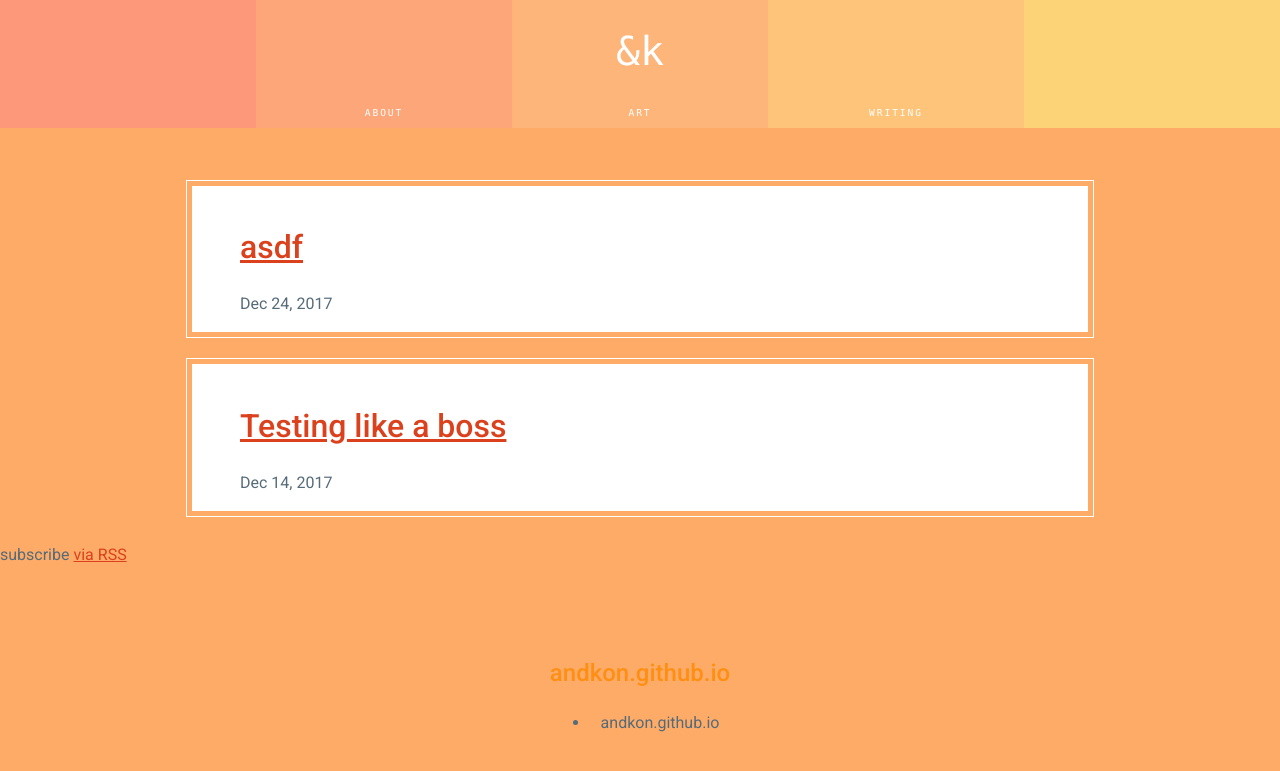
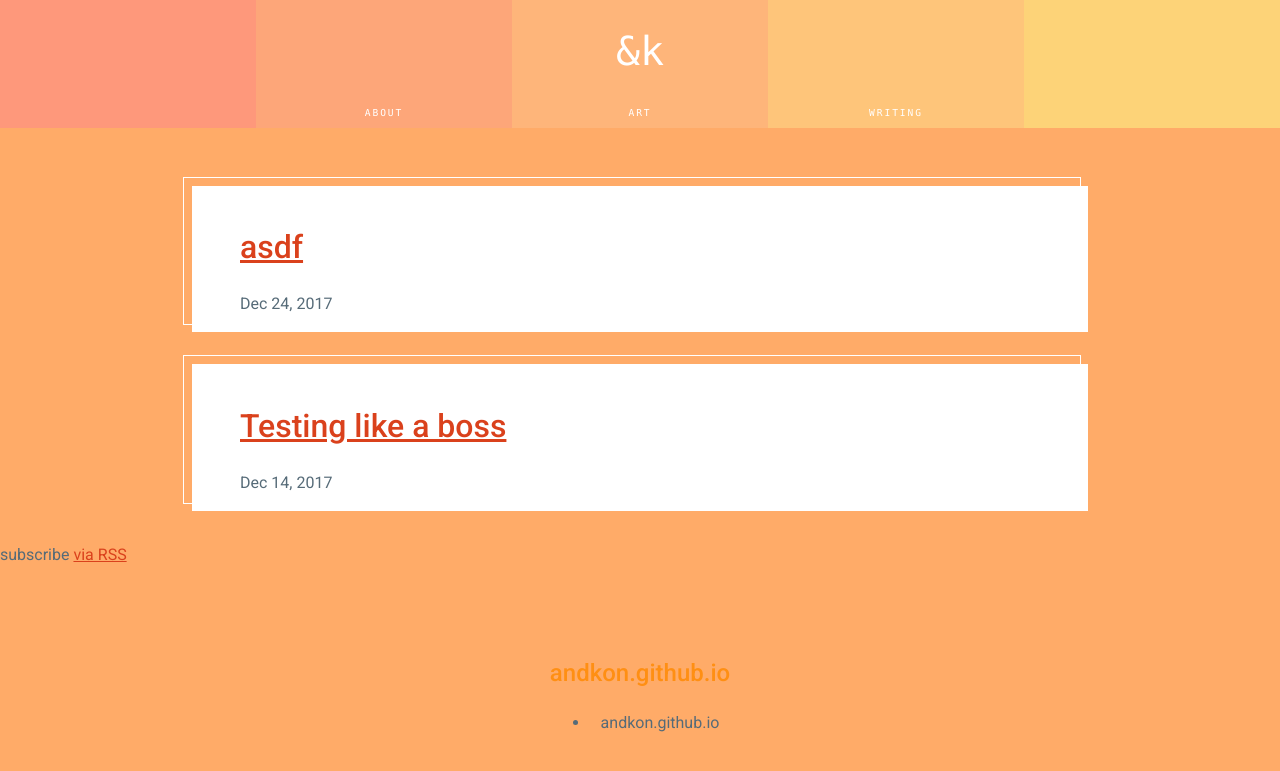
Before and after one commit to andkon/andkon.github.io, a Jekyll site: the page built from index.md, in a window 1280 px wide. Shown: the top 771 px of the page. Built offline with Jekyll 4.4.1, drawn with Linux system fonts in a browser that asks for light colours.

Commit message:
Made the outline work and animate

```diff
--- a/_layouts/default.html
+++ b/_layouts/default.html
@@ -8,9 +8,7 @@
     {% include header.html %}
 
     <main class="page-content" aria-label="Content">
-      <div class="wrapper">
-        {{ content }}
-      </div>
+      {{ content }}
     </main>
 
     {% include footer.html %}
--- a/_layouts/home.html
+++ b/_layouts/home.html
@@ -3,7 +3,7 @@
 ---
   {{ content }}
   {% for post in site.posts %}
-    <div class="home">
+    <div class="post">
       <h1 class="page-heading"><a class="post-link" href="{{ post.url | relative_url }}">{{ post.title | escape }}</a></h1>
       {% assign date_format = site.minima.date_format | default: "%b %-d, %Y" %}
       <span class="post-meta">{{ post.date | date: date_format }}</span>
--- a/assets/main.css
+++ b/assets/main.css
@@ -29,41 +29,18 @@
 }
 
 
-
-/* 01 Centering */
-
-div .home, .post-content {
-  margin: 2em auto;
-  max-width: 50em;
-  background-color: white;
-  outline: 1px solid white;
-  outline-offset: 5px;
-  padding: 1em 3em;
-}
-
-
 /* 02 Font family */
 
 body {
   font-family: "Helvetica Neue", "Helvetica", "Arial", sans-serif;
-}
-
-/* 03 Spacing */
-
-body {
   line-height: 1.5;
   padding: 4em 1em;
+  color: #555;
 }
 
 h2 {
   margin-top: 0.25em;
   padding-top: 0.75em;
-}
-
-/* 04 Color and contrast */
-
-body {
-  color: #555;
 }
 
 h1,
@@ -234,7 +211,6 @@
   left: 0px;
   right: 0px;
 }
-
 /*.home-header-wrapper a {
   position: relative;
 }*/
@@ -252,6 +228,37 @@
 
 
 /* Classes */
+
+/* 01 Centering */
+
+.post {
+  margin: 2em auto;
+  max-width: 50em;
+  background-color: white;
+  padding: 1em 3em;
+  position: relative;
+  width: 100%;
+}
+
+.post:before {
+  width: 100%;
+  /*background: white;*/
+  height: 100%;
+  position: absolute;
+  top: -.5rem;
+  left: -.5rem;
+  outline: 1px solid white;
+  content: "";
+  z-index: -1;
+  transition: all 0.2s ease;
+}
+
+
+
+.post:hover:before {
+  top:0px;
+  left: 0px;
+}
 
 .animate {
   animation-duration: 1s;
```
